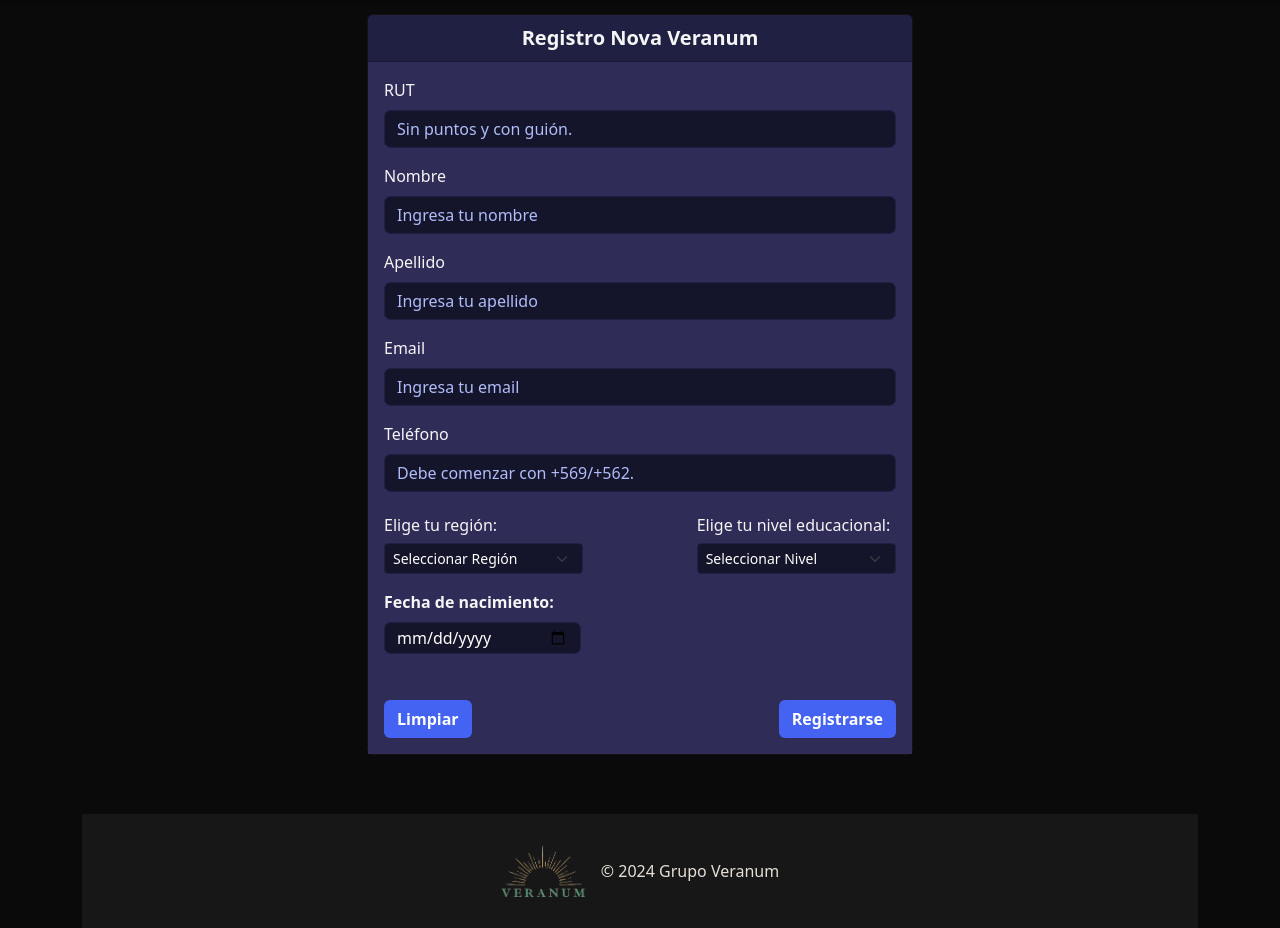
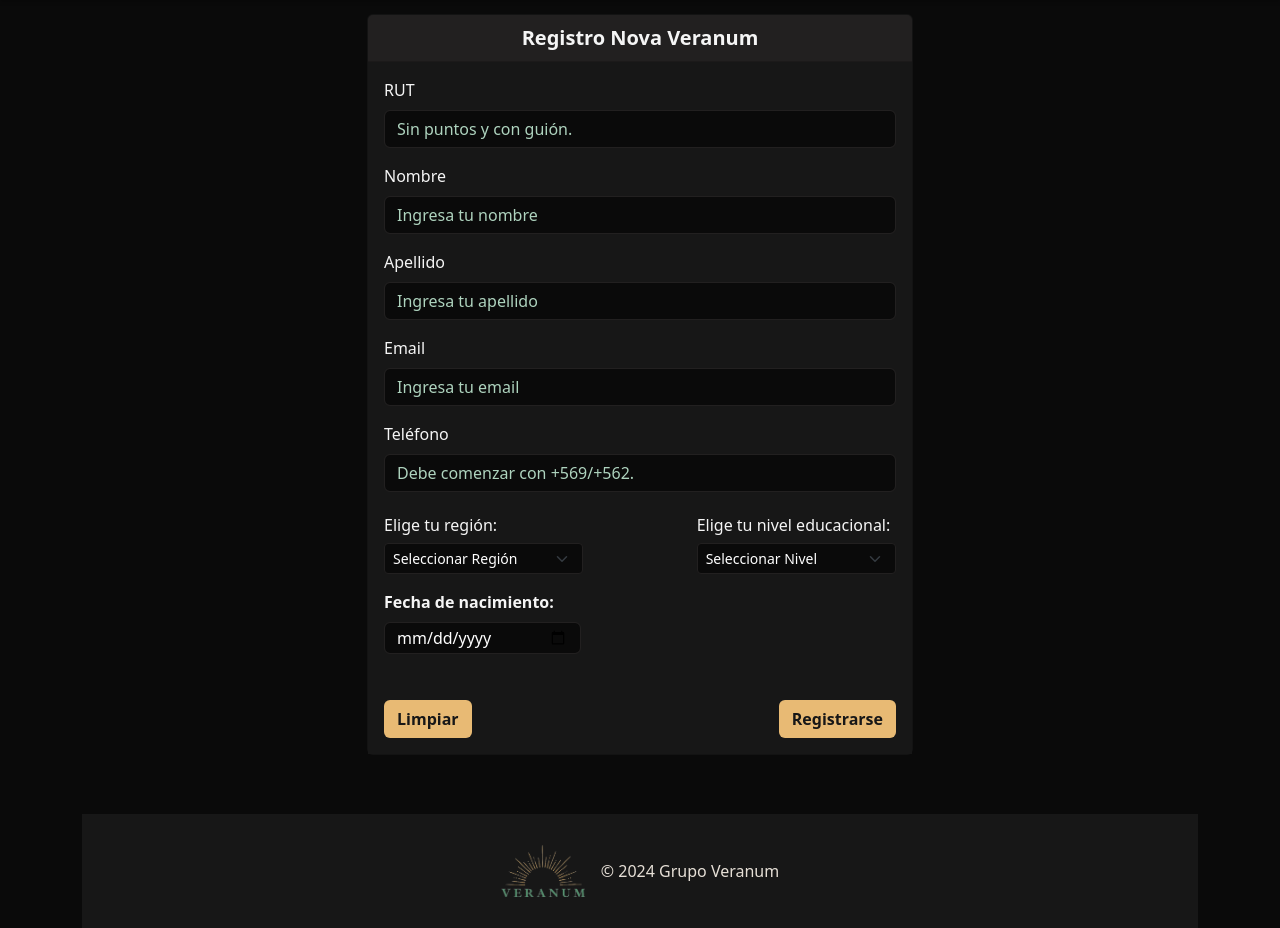
Before and after one commit to anna-hc/NovaVeranum, a Django app: page /registrarse in a window 1280 px wide. Shown: the part 130-1058 px from the top of the page. Run offline with Django 5.2, Linux system fonts and the light colour scheme; some libraries are stand-ins or nearby versions.

Commit message:
pre-merge

```diff
--- a/M2A/Store/static/style.css
+++ b/M2A/Store/static/style.css
@@ -82,7 +82,7 @@ nav {
     color: whitesmoke;
 }
 
-#desarrollador{
+#servicio{
     color: #E8BA74;
 }
 #producto{
@@ -116,7 +116,10 @@ nav {
     color: white;
     border: none;
 }
-
+#btnLogin:hover{
+    background-color: #E2A850;
+    color: #0a0a0a;
+}
 #carro:hover{
     background-color: #E2A850;
     color: white;
@@ -181,41 +184,41 @@ nav {
 }
 
 .form-control::placeholder{
-    color: #b0bdf8
+    color: #aed3be
 }
 
 .btn-aceptar{
-    background-color: #4463f2;
-    color: white;
+    background-color: #E8BA74;
+    color: #171717;
 }
 .btn-aceptar:hover{
-    background-color: #11ced0;
-    color: white;
+    background-color: #E2A850;
+    color: #171717;
 }
 
 .txtDesc::placeholder{
-    color: #b0bdf8
+    color: #aed3be
 }
 #rut::placeholder{
-    color: #b0bdf8
+    color: #aed3be
 }
 #nombre::placeholder{
-    color: #b0bdf8
+    color: #aed3be
 }
 #apellido::placeholder{
-    color: #b0bdf8
+    color: #aed3be
 }
 #correo::placeholder{
-    color: #b0bdf8
+    color: #aed3be
 }
 #telefono::placeholder{
-    color: #b0bdf8
+    color: #aed3be
 }
 #titulo::placeholder{
-    color: #b0bdf8
+    color: #aed3be
 }
 #descripcion::placeholder{
-    color: #b0bdf8
+    color: #aed3be
 }
 .card-img-top:hover{
     box-shadow: 0 2px 4px #E8BA74; /* probé con varios pero este no se ve tan invasivo */
@@ -224,14 +227,14 @@ nav {
   }
 
 .btnVistaPreviaJ{
-    background-color: #11ced0;
+    background-color: #E8BA74;
     color: #14142b;
     font-weight: bold;
     border: none;
 }
 
 .btnVistaPreviaS{
-    background-color: #11ced0;
+    background-color: #E8BA74;
     color: #14142b;
     font-weight: bold;
     border: none;
--- a/M2A/Store/templates/carrito.html
+++ b/M2A/Store/templates/carrito.html
@@ -60,7 +60,7 @@
                   </li>
                 </ul>
                   <input type="hidden" name="token_ws" value="{{ response.token }}">
-                  <button type="submit" class="btn btn-primary btn-block mt-3" style="background-color: #11ced0;">Proceder al Pago</button>
+                  <button type="submit" class="btn btn-primary btn-block mt-3" style="background-color: #E8BA74; color:#171717; border:none;">Proceder al Pago</button>
                 </form>
 
               </div>
--- a/M2A/Store/templates/listadoHabs.html
+++ b/M2A/Store/templates/listadoHabs.html
@@ -9,7 +9,7 @@
       <button type="button" class="btn-close" data-bs-dismiss="alert" aria-label="Close"></button>
     </div>
 {%endif%}
-<h1 class="pt-5 mt-5" style="font-weight:bold; color:#31d2f2">Lista de habitaciones:</h1>
+<h1 class="pt-5 mt-5" style="font-weight:bold; color:#E8BA74">Lista de habitaciones:</h1>
 <table class="table table-resposive mb-0">
     <tr class="listado" >
         <th >ID</th>
@@ -51,7 +51,7 @@
 
     {%endfor%}
     </tr>
-        <a href="{%url 'registroHab' %}"><button class="btn btnAgregar btn-success mb-3" id="btnAgregar" style="background-color: #4463f2;border: none;">Agregar Habitación</button></a>
+        <a href="{%url 'registroHab' %}"><button class="btn btnAgregar btn-success mb-3" id="btnAgregar" style="background-color: #E8BA74;border: none; color: #171717 ;">Agregar Habitación</button></a>
     <table class="table table-resposive">
         <div class="container-fluid d-flex flex-column min-vh-100">
           </div>
--- a/M2A/Store/templates/registroUsuarios.html
+++ b/M2A/Store/templates/registroUsuarios.html
@@ -15,37 +15,37 @@
         {%endif%}
             <div class="col-md-6">
                 <div class="card">
-                    <div class="card-header" style="text-align: center; font-size: 20px; background-color: #202043; color: whitesmoke; font-weight: bold;">
+                    <div class="card-header" style="text-align: center; font-size: 20px; background-color: #222020; color: whitesmoke; font-weight: bold;">
                         Registro Nova Veranum
                     </div>
-                    <div class="card-body" style="background-color: #2f2c58;">
+                    <div class="card-body" style="background-color: #171717;">
                         <form action="{% url 'registrarse' %}" method="post" enctype="multipart/form-data">
                           {% csrf_token %}
                           <input type="hidden" name="txtId" value="0{{usuario.idUsuario}}">
                             <div class="mb-3">
                                 <label for="rut" class="form-label" style="color: whitesmoke;">RUT</label>
-                                <input type="name" value="{{usuario.rut}}" name="txtRut" class="txtRut form-control" id="rut" aria-describedby="emailHelp" style="background-color: #14142b; border-color: #202043; color: white; " placeholder="Sin puntos y con guión.">
+                                <input type="name" value="{{usuario.rut}}" name="txtRut" class="txtRut form-control" id="rut" aria-describedby="emailHelp" style="background-color: #0A0A0A; border-color: #222020; color: white; " placeholder="Sin puntos y con guión.">
                             </div>
                             <div class="mb-3">
                                 <label for="nombre" class="form-label" style="color: whitesmoke;">Nombre</label>
-                                <input type="name" value="{{usuario.nombre}}" name="txtNombre" class="txtNombre form-control" id="nombre" style="background-color: #14142b; border-color: #202043; color: white;" placeholder="Ingresa tu nombre">
+                                <input type="name" value="{{usuario.nombre}}" name="txtNombre" class="txtNombre form-control" id="nombre" style="background-color: #0A0A0A; border-color: #222020; color: white;" placeholder="Ingresa tu nombre">
                             </div>
                             <div class="mb-3">
                                 <label for="apellido" class="form-label" style="color: whitesmoke;">Apellido</label>
-                                <input type="lastname" value="{{usuario.apellido}}" name="txtApellido" class="txtApellido form-control" id="apellido" style="background-color: #14142b; border-color: #202043; color: white" placeholder="Ingresa tu apellido">
+                                <input type="lastname" value="{{usuario.apellido}}" name="txtApellido" class="txtApellido form-control" id="apellido" style="background-color: #0A0A0A; border-color: #222020; color: white" placeholder="Ingresa tu apellido">
                             </div>
                             <div class="mb-3">
                                 <label for="correo" class="form-label" style="color: whitesmoke;">Email</label>
-                                <input type="email" value="{{usuario.email}}" name="txtEmail" class="txtEmail form-control" id="correo" style="background-color: #14142b; border-color: #202043; color: white" placeholder="Ingresa tu email">
+                                <input type="email" value="{{usuario.email}}" name="txtEmail" class="txtEmail form-control" id="correo" style="background-color: #0A0A0A; border-color: #222020; color: white" placeholder="Ingresa tu email">
                             </div>
                             <div class="mb-3">
                               <label for="telefono" class="form-label" style="color: whitesmoke;">Teléfono</label>
-                              <input type="tel" value="{{usuario.telefono}}" name="txtTelefono" class="txtTelefono form-control" id="telefono" style="background-color: #14142b; border-color: #202043; color: white" placeholder="Debe comenzar con +569/+562.">
+                              <input type="tel" value="{{usuario.telefono}}" name="txtTelefono" class="txtTelefono form-control" id="telefono" style="background-color: #0A0A0A; border-color: #222020; color: white" placeholder="Debe comenzar con +569/+562.">
                           </div>
                           <div class="row">
                             <div class="col-5 pt-2 mt-auto">
                               <h6 style="color: whitesmoke;">Elige tu región:</h6>
-                              <select class="selectRegion form-select form-select-sm" value="{{usuario.region}}" aria-label="Default select example" name="txtRegion" style="background-color: #14142b; border-color: #202043; color: white">
+                              <select class="selectRegion form-select form-select-sm" value="{{usuario.region}}" aria-label="Default select example" name="txtRegion" style="background-color: #0A0A0A; border-color: #222020; color: white">
                                 <option selected>Seleccionar Región</option>
                                 {%for region in regiones%}
                                 {%if usuario.region.idRegion == region.idRegion %}
@@ -58,7 +58,7 @@
                             </div>
                             <div class="col-5 offset-2 pt-2 mt-auto">
                               <h6 style="color: whitesmoke;">Elige tu nivel educacional:</h6>
-                              <select class="selectEd form-select form-select-sm" value="{{usuario.nivelEd}}" name="txtNvlEducacional"aria-label="Default select example" style="background-color: #14142b; border-color: #202043; color: white">
+                              <select class="selectEd form-select form-select-sm" value="{{usuario.nivelEd}}" name="txtNvlEducacional"aria-label="Default select example" style="background-color: #0A0A0A; border-color: #222020; color: white">
                                 <option selected>Seleccionar Nivel</option>
                                 {%for nivel in nivelesEducacionales%}
                                 {%if usuario.nivelEd.idEducacion == nivel.idEducacion %}
@@ -72,7 +72,7 @@
                             <div class="row">
                               <div class="col-md-6 mb-3 pt-3">
                                 <label for="edad" class="form-label" style="font-weight: bold;">Fecha de nacimiento:</label>
-                                <input type="date" value="{{usuario.fechaNac|date:'Y-m-d'}}" class="selectNac form-control" id="edad" name="edad" style="width: 85%; height: 45%;background-color: #14142b; border-color: #202043; color: white" required max="2006-01-01">
+                                <input type="date" value="{{usuario.fechaNac|date:'Y-m-d'}}" class="selectNac form-control" id="edad" name="edad" style="width: 85%; height: 45%;background-color: #0A0A0A; border-color: #222020; color: white" required max="2006-01-01">
                               </div>
                             </div>
                             <div class="col pt-4 justify-content-start d-flex">
--- a/M2A/Store/templates/resultado_compra.html
+++ b/M2A/Store/templates/resultado_compra.html
@@ -8,11 +8,11 @@
         <div class="row justify-content-center">
             <div class="col-md-6">
                 <div class="card">
-                    <div class="card-header" style="text-align: center; font-size: 20px; background-color: #202043; color: whitesmoke; font-weight: bold;">
+                    <div class="card-header" style="text-align: center; font-size: 20px; background-color: #171717; color: whitesmoke; font-weight: bold;">
                     </div>
-                    <div class="card-body" style="background-color: #2f2c58;">
+                    <div class="card-body" style="background-color: #171717;">
                         {%if response%}
-                        <h1>Resultado de Pago</h1>
+                        <h1 style="color: #E8BA74;">Resultado de Pago</h1>
                         <div class="mt-4">
                             <h4>Orden de Compra: {{ response.buy_order }}</h4>
                             <h4>Estado del Pago: {{ response.status }}</h4>
```
Also changed, not shown: M2A/Store/templates/Login.html (+6 -6 lines), M2A/Store/templates/registroHab.html (+10 -10 lines), M2A/db.sqlite3.
